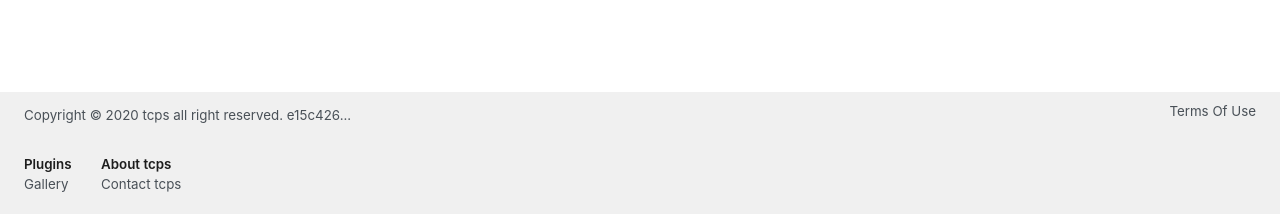
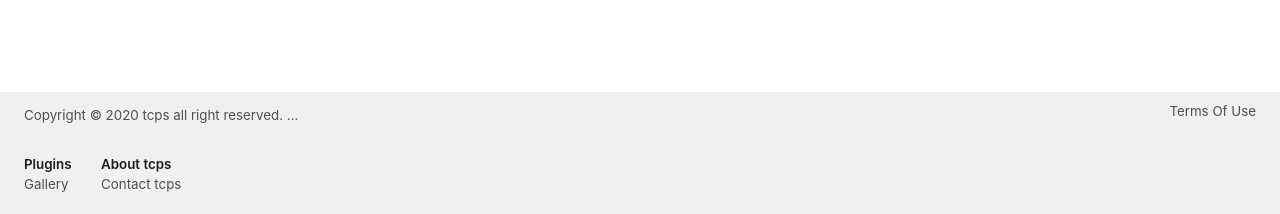
Before and after one commit to ttcps/ttcps.github.io, a Jekyll site: the page built from index.html, in a window 1280 px wide. Shown: the part 683-897 px from the top of the page. Built offline with Jekyll 4.4.1, drawn with Linux system fonts in a browser that asks for light colours; some web fonts are replaced.

Commit message:
Update footer.html

```diff
--- a/_includes/footer.html
+++ b/_includes/footer.html
@@ -4,7 +4,7 @@
           Copyright © <time datetime="2020-12-03T23:11:46+08:00">2020</time> tcps all right reserved.
           </small>
           <small>
-          <a href="javascript:location.reload();" style="text-decoration: none; color: #495057">e15c426</a><a href="/info" style="text-decoration: none; color: #495057">...</a>
+          <a href="javascript:location.reload();" style="text-decoration: none; color: #495057">{{ site.github.build_revision | truncate: 7, "" }}</a><a href="/info" style="text-decoration: none; color: #495057">...</a>
           </small>
           <small style="float:right;text-align: right">
           <a href="/term" style="color: #495057">Terms Of Use</a>
```
